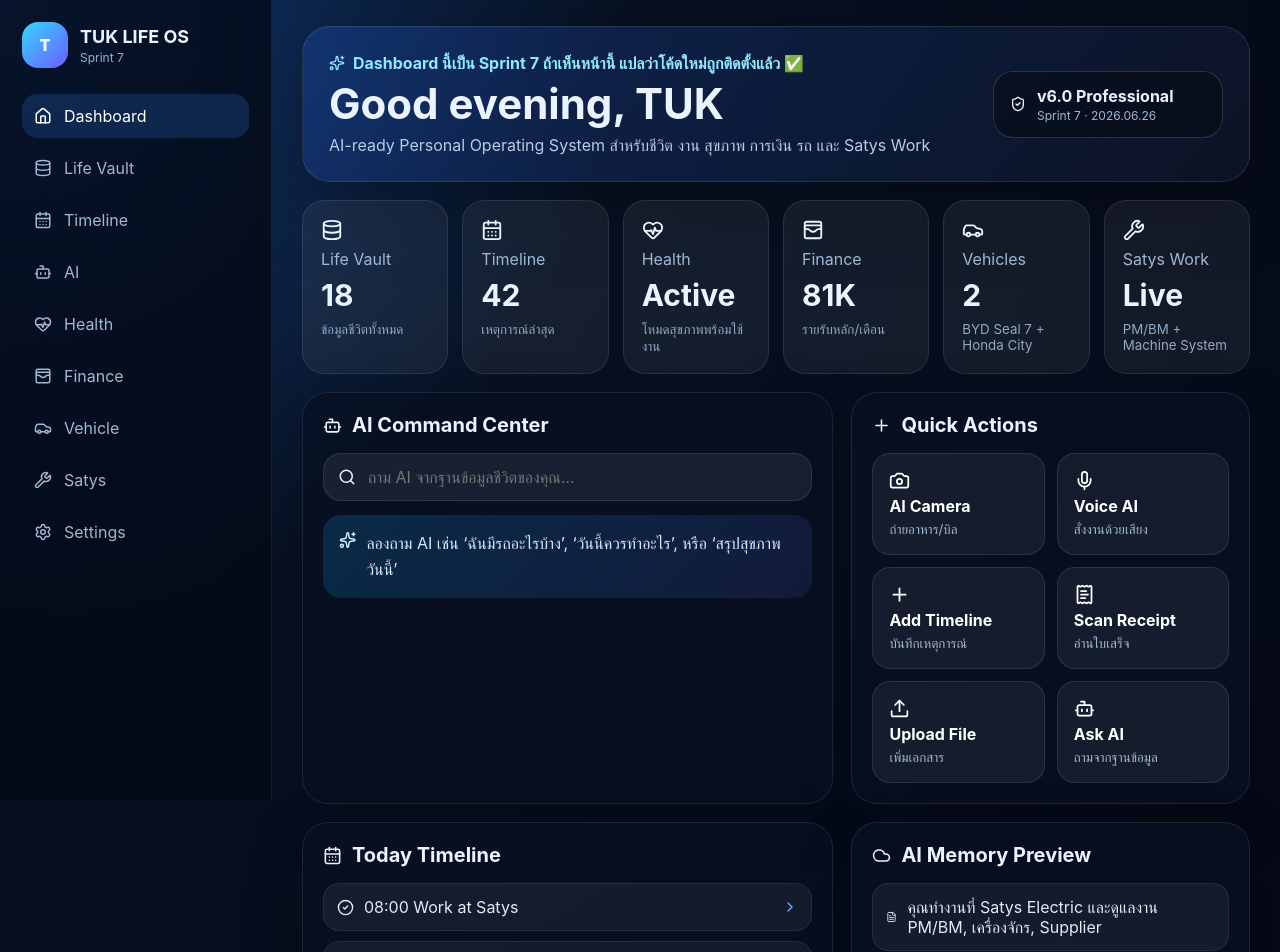
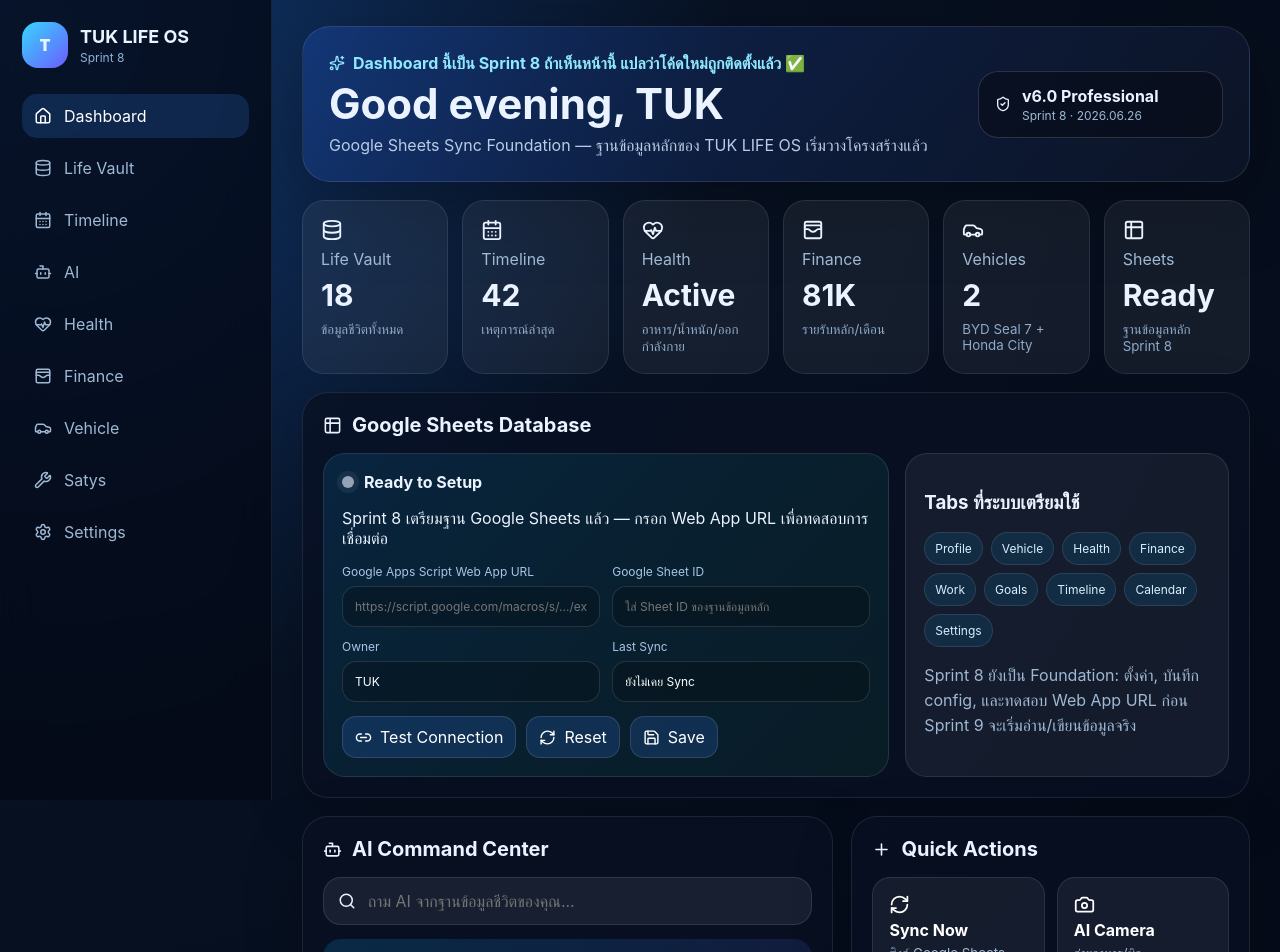
Before and after one commit to apirakzaa-a24/tuk-life-os, a React (Vite) app in the folder tuk-life-os/: page / in a window 1280 px wide. Shown: the top 952 px of the page. Built offline with nearby package versions, Linux system fonts and the light colour scheme.

Commit message:
Add TUK LIFE OS v6 Sprint 8

```diff
--- a/tuk-life-os/src/App.tsx
+++ b/tuk-life-os/src/App.tsx
@@ -12,58 +12,65 @@ import {
   FileText,
   HeartPulse,
   Home,
+  Link2,
   Mic,
   Plus,
   ReceiptText,
+  RefreshCw,
+  Save,
   Search,
   Settings,
   ShieldCheck,
   Sparkles,
-  Trash2,
+  Table2,
   Upload,
   WalletCards,
   Wrench,
 } from "lucide-react";
 import "./index.css";
+import {
+  defaultSheetConfig,
+  loadSheetConfig,
+  saveSheetConfig,
+  testGoogleSheetsConnection,
+  type SheetConfig,
+  type SyncStatus,
+} from "./services/googleSheets";
 
 const BUILD = {
   app: "TUK LIFE OS",
   version: "v6.0 Professional",
-  sprint: "Sprint 7",
+  sprint: "Sprint 8",
   buildDate: "2026.06.26",
-  buildName: "AI Assistant + Version Badge",
+  buildName: "Google Sheets Sync Foundation",
   status: "Active",
 };
 
 const cards = [
   { label: "Life Vault", value: "18", note: "ข้อมูลชีวิตทั้งหมด", icon: Database },
   { label: "Timeline", value: "42", note: "เหตุการณ์ล่าสุด", icon: CalendarDays },
-  { label: "Health", value: "Active", note: "โหมดสุขภาพพร้อมใช้งาน", icon: HeartPulse },
+  { label: "Health", value: "Active", note: "อาหาร/น้ำหนัก/ออกกำลังกาย", icon: HeartPulse },
   { label: "Finance", value: "81K", note: "รายรับหลัก/เดือน", icon: WalletCards },
   { label: "Vehicles", value: "2", note: "BYD Seal 7 + Honda City", icon: Car },
-  { label: "Satys Work", value: "Live", note: "PM/BM + Machine System", icon: Wrench },
+  { label: "Sheets", value: "Ready", note: "ฐานข้อมูลหลัก Sprint 8", icon: Table2 },
 ];
 
 const actions = [
+  { title: "Sync Now", icon: RefreshCw, desc: "ซิงก์ Google Sheets" },
   { title: "AI Camera", icon: Camera, desc: "ถ่ายอาหาร/บิล" },
   { title: "Voice AI", icon: Mic, desc: "สั่งงานด้วยเสียง" },
   { title: "Add Timeline", icon: Plus, desc: "บันทึกเหตุการณ์" },
   { title: "Scan Receipt", icon: ReceiptText, desc: "อ่านใบเสร็จ" },
   { title: "Upload File", icon: Upload, desc: "เพิ่มเอกสาร" },
-  { title: "Ask AI", icon: Bot, desc: "ถามจากฐานข้อมูล" },
 ];
+
+const tabs = ["Profile", "Vehicle", "Health", "Finance", "Work", "Goals", "Timeline", "Calendar", "Settings"];
 
 const timeline = [
   "08:00 Work at Satys",
   "12:00 Lunch + expense log",
   "17:00 Review machine / supplier",
   "21:00 Gym + English practice",
-];
-
-const aiMemory = [
-  "คุณทำงานที่ Satys Electric และดูแลงาน PM/BM, เครื่องจักร, Supplier",
-  "รถหลัก: BYD Seal 7 สีดำ และ Honda City 2010",
-  "เป้าหมาย: ทำ TUK LIFE OS ให้ใช้งานจริงบนมือถือ + Google Sheets",
 ];
 
 function VersionBadge() {
@@ -78,9 +85,9 @@ function VersionBadge() {
   );
 }
 
-function Section({ title, icon: Icon, children }: any) {
+function Section({ title, icon: Icon, children, wide = false }: any) {
   return (
-    <section className="panel">
+    <section className={wide ? "panel panel-wide" : "panel"}>
       <div className="panel-title">
         <Icon size={19} />
         <h2>{title}</h2>
@@ -92,14 +99,36 @@ function Section({ title, icon: Icon, children }: any) {
 
 export default function App() {
   const [query, setQuery] = useState("");
+  const [config, setConfig] = useState<SheetConfig>(() => loadSheetConfig());
+  const [syncStatus, setSyncStatus] = useState<SyncStatus>("idle");
+  const [syncMessage, setSyncMessage] = useState("Sprint 8 เตรียมฐาน Google Sheets แล้ว — กรอก Web App URL เพื่อทดสอบการเชื่อมต่อ");
+
   const aiAnswer = useMemo(() => {
-    if (!query.trim()) return "ลองถาม AI เช่น ‘ฉันมีรถอะไรบ้าง’, ‘วันนี้ควรทำอะไร’, หรือ ‘สรุปสุขภาพวันนี้’";
+    if (!query.trim()) return "ลองถาม AI เช่น ‘ข้อมูลอยู่ในชีตไหน’, ‘ฉันมีรถอะไรบ้าง’, หรือ ‘สรุปการเงินวันนี้’";
     const q = query.toLowerCase();
-    if (q.includes("รถ")) return "คุณมีรถ 2 คัน: BYD Seal 7 และ Honda City 2010 ระบบ Vehicle จะเก็บประกัน, PM, ค่าใช้จ่าย และประวัติซ่อมไว้ให้";
-    if (q.includes("เงิน") || q.includes("finance")) return "รายรับหลัก 81,000 บาท/เดือน ระบบ Finance จะเชื่อม Google Sheets เพื่อสรุปรายรับ รายจ่าย หนี้ และงบประมาณ";
-    if (q.includes("สุขภาพ") || q.includes("health")) return "ระบบ Health จะเก็บน้ำหนัก แคลอรี ออกกำลังกาย อาหาร และให้ AI วิเคราะห์แนวโน้มรายวัน";
-    return "AI รับคำถามแล้ว: Sprint 7 เพิ่มโครงสร้าง AI Query เบื้องต้น พร้อมต่อ Google Sheets/Drive ใน Sprint ถัดไป";
+    if (q.includes("sheet") || q.includes("ชีต")) return "Sprint 8 เพิ่ม Google Sheets Foundation แล้ว ข้อมูลหลักจะแยกเป็นแท็บ Profile, Vehicle, Health, Finance, Work, Goals และ Timeline";
+    if (q.includes("รถ")) return "Vehicle จะเชื่อมแท็บ Vehicle ใน Google Sheets เพื่อเก็บ BYD Seal 7, Honda City, ประกัน, PM และค่าใช้จ่าย";
+    if (q.includes("เงิน") || q.includes("finance")) return "Finance จะเชื่อมแท็บ Finance เพื่ออ่านรายรับ รายจ่าย หนี้ งบประมาณ และสรุปรายเดือน";
+    if (q.includes("สุขภาพ") || q.includes("health")) return "Health จะเชื่อมแท็บ Health เพื่อเก็บอาหาร น้ำหนัก แคลอรี การออกกำลังกาย และให้ AI วิเคราะห์แนวโน้ม";
+    return "AI รับคำถามแล้ว: Sprint 8 พร้อมเชื่อมฐานข้อมูล Google Sheets เพื่อให้ AI อ่านข้อมูลจริงใน Sprint ถัดไป";
   }, [query]);
+
+  function updateConfig(key: keyof SheetConfig, value: string) {
+    const next = { ...config, [key]: value };
+    setConfig(next);
+    saveSheetConfig(next);
+  }
+
+  async function handleTestConnection() {
+    setSyncStatus("checking");
+    setSyncMessage("กำลังทดสอบการเชื่อมต่อ Google Sheets...");
+    const result = await testGoogleSheetsConnection(config);
+    setSyncStatus(result.ok ? "connected" : "error");
+    const next = { ...config, lastSync: result.ok ? new Date().toLocaleString("th-TH") : config.lastSync };
+    setConfig(next);
+    saveSheetConfig(next);
+    setSyncMessage(result.message);
+  }
 
   return (
     <main className="app-shell">
@@ -124,9 +153,9 @@ export default function App() {
       <section className="content">
         <header className="hero">
           <div>
-            <p className="eyebrow"><Sparkles size={16} /> Dashboard นี้เป็น Sprint 7 ถ้าเห็นหน้านี้ แปลว่าโค้ดใหม่ถูกติดตั้งแล้ว ✅</p>
+            <p className="eyebrow"><Sparkles size={16} /> Dashboard นี้เป็น Sprint 8 ถ้าเห็นหน้านี้ แปลว่าโค้ดใหม่ถูกติดตั้งแล้ว ✅</p>
             <h1>Good evening, TUK</h1>
-            <p className="subtitle">AI-ready Personal Operating System สำหรับชีวิต งาน สุขภาพ การเงิน รถ และ Satys Work</p>
+            <p className="subtitle">Google Sheets Sync Foundation — ฐานข้อมูลหลักของ TUK LIFE OS เริ่มวางโครงสร้างแล้ว</p>
           </div>
           <VersionBadge />
         </header>
@@ -143,6 +172,48 @@ export default function App() {
         </div>
 
         <div className="dashboard-grid">
+          <Section title="Google Sheets Database" icon={Table2} wide>
+            <div className="sync-grid">
+              <div className="sync-card main-sync">
+                <div className="sync-status-line">
+                  <span className={`status-dot ${syncStatus}`}></span>
+                  <strong>{syncStatus === "connected" ? "Connected" : syncStatus === "checking" ? "Checking" : syncStatus === "error" ? "Need Setup" : "Ready to Setup"}</strong>
+                </div>
+                <p>{syncMessage}</p>
+                <div className="form-grid">
+                  <label>
+                    Google Apps Script Web App URL
+                    <input value={config.webAppUrl} onChange={(e) => updateConfig("webAppUrl", e.target.value)} placeholder="https://script.google.com/macros/s/.../exec" />
+                  </label>
+                  <label>
+                    Google Sheet ID
+                    <input value={config.sheetId} onChange={(e) => updateConfig("sheetId", e.target.value)} placeholder="ใส่ Sheet ID ของฐานข้อมูลหลัก" />
+                  </label>
+                  <label>
+                    Owner
+                    <input value={config.owner} onChange={(e) => updateConfig("owner", e.target.value)} placeholder="TUK" />
+                  </label>
+                  <label>
+                    Last Sync
+                    <input value={config.lastSync} readOnly />
+                  </label>
+                </div>
+                <div className="sync-buttons">
+                  <button onClick={handleTestConnection}><Link2 size={17} /> Test Connection</button>
+                  <button onClick={() => { const next = { ...defaultSheetConfig }; setConfig(next); saveSheetConfig(next); setSyncStatus("idle"); setSyncMessage("รีเซ็ตการตั้งค่าแล้ว"); }}><RefreshCw size={17} /> Reset</button>
+                  <button onClick={() => { saveSheetConfig(config); setSyncMessage("บันทึกการตั้งค่าไว้ในเครื่องแล้ว"); }}><Save size={17} /> Save</button>
+                </div>
+              </div>
+              <div className="sync-card">
+                <h3>Tabs ที่ระบบเตรียมใช้</h3>
+                <div className="tab-list">
+                  {tabs.map((tab) => <span key={tab}>{tab}</span>)}
+                </div>
+                <p className="muted">Sprint 8 ยังเป็น Foundation: ตั้งค่า, บันทึก config, และทดสอบ Web App URL ก่อน Sprint 9 จะเริ่มอ่าน/เขียนข้อมูลจริง</p>
+              </div>
+            </div>
+          </Section>
+
           <Section title="AI Command Center" icon={Bot}>
             <div className="ai-box">
               <div className="search-line">
@@ -167,13 +238,15 @@ export default function App() {
 
           <Section title="Today Timeline" icon={CalendarDays}>
             <div className="timeline">
-              {timeline.map((item, i) => <div className="timeline-item" key={item}><CheckCircle2 size={17} /><span>{item}</span><ChevronRight size={16} /></div>)}
+              {timeline.map((item) => <div className="timeline-item" key={item}><CheckCircle2 size={17} /><span>{item}</span><ChevronRight size={16} /></div>)}
             </div>
           </Section>
 
-          <Section title="AI Memory Preview" icon={Cloud}>
+          <Section title="Next Sprint Plan" icon={Cloud}>
             <div className="memory-list">
-              {aiMemory.map((m) => <div className="memory" key={m}><FileText size={16} /> {m}</div>)}
+              <div className="memory"><FileText size={16} /> Sprint 9: Google Drive Storage + Media Library</div>
+              <div className="memory"><FileText size={16} /> Sprint 10: Camera AI + OCR Food/Receipt</div>
+              <div className="memory"><FileText size={16} /> Sprint 11: Voice AI + Voice Command</div>
             </div>
           </Section>
         </div>
@@ -183,11 +256,12 @@ export default function App() {
           <b>{BUILD.version}</b>
           <span>{BUILD.sprint}</span>
           <span>{BUILD.buildName}</span>
+          <span>{BUILD.status}</span>
         </footer>
       </section>
 
       <nav className="bottom-nav">
-        <Home /><CalendarDays /><Plus /><Bot /><Settings />
+        <Home /><Table2 /><Plus /><Bot /><Settings />
       </nav>
     </main>
   );
--- /dev/null
+++ b/tuk-life-os/src/services/googleSheets.ts
@@ -0,0 +1,48 @@
+export type SyncStatus = "idle" | "checking" | "connected" | "error";
+
+export type SheetConfig = {
+  webAppUrl: string;
+  sheetId: string;
+  owner: string;
+  lastSync: string;
+};
+
+const STORAGE_KEY = "tuk-life-os-google-sheets-config";
+
+export const defaultSheetConfig: SheetConfig = {
+  webAppUrl: "",
+  sheetId: "",
+  owner: "TUK",
+  lastSync: "ยังไม่เคย Sync",
+};
+
+export function loadSheetConfig(): SheetConfig {
+  try {
+    const raw = localStorage.getItem(STORAGE_KEY);
+    return raw ? { ...defaultSheetConfig, ...JSON.parse(raw) } : defaultSheetConfig;
+  } catch {
+    return defaultSheetConfig;
+  }
+}
+
+export function saveSheetConfig(config: SheetConfig) {
+  localStorage.setItem(STORAGE_KEY, JSON.stringify(config));
+}
+
+export async function testGoogleSheetsConnection(config: SheetConfig): Promise<{ ok: boolean; message: string }> {
+  if (!config.webAppUrl.trim()) {
+    return { ok: false, message: "ยังไม่ได้ใส่ Google Apps Script Web App URL" };
+  }
+
+  try {
+    const url = new URL(config.webAppUrl);
+    url.searchParams.set("action", "ping");
+    const response = await fetch(url.toString(), { method: "GET" });
+    if (!response.ok) {
+      return { ok: false, message: `เชื่อมต่อไม่ได้: HTTP ${response.status}` };
+    }
+    return { ok: true, message: "เชื่อมต่อ Google Sheets ได้แล้ว" };
+  } catch (error) {
+    return { ok: false, message: "URL ยังไม่ถูกต้อง หรือ Web App ยังไม่ได้ Deploy" };
+  }
+}
```
Also changed, not shown: tuk-life-os/src/components/VersionBadge.tsx (added, +23 -0 lines), tuk-life-os/src/index.css.
